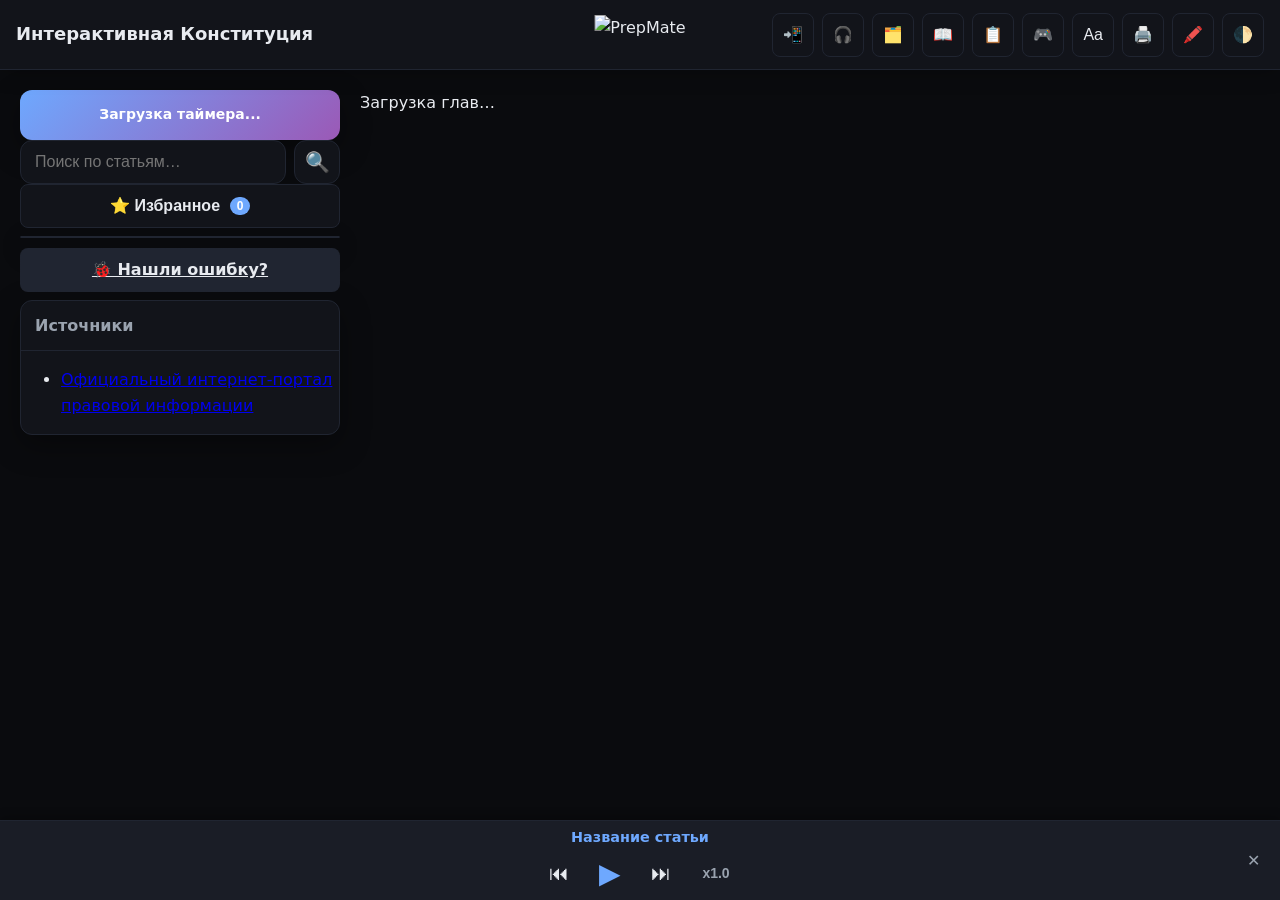
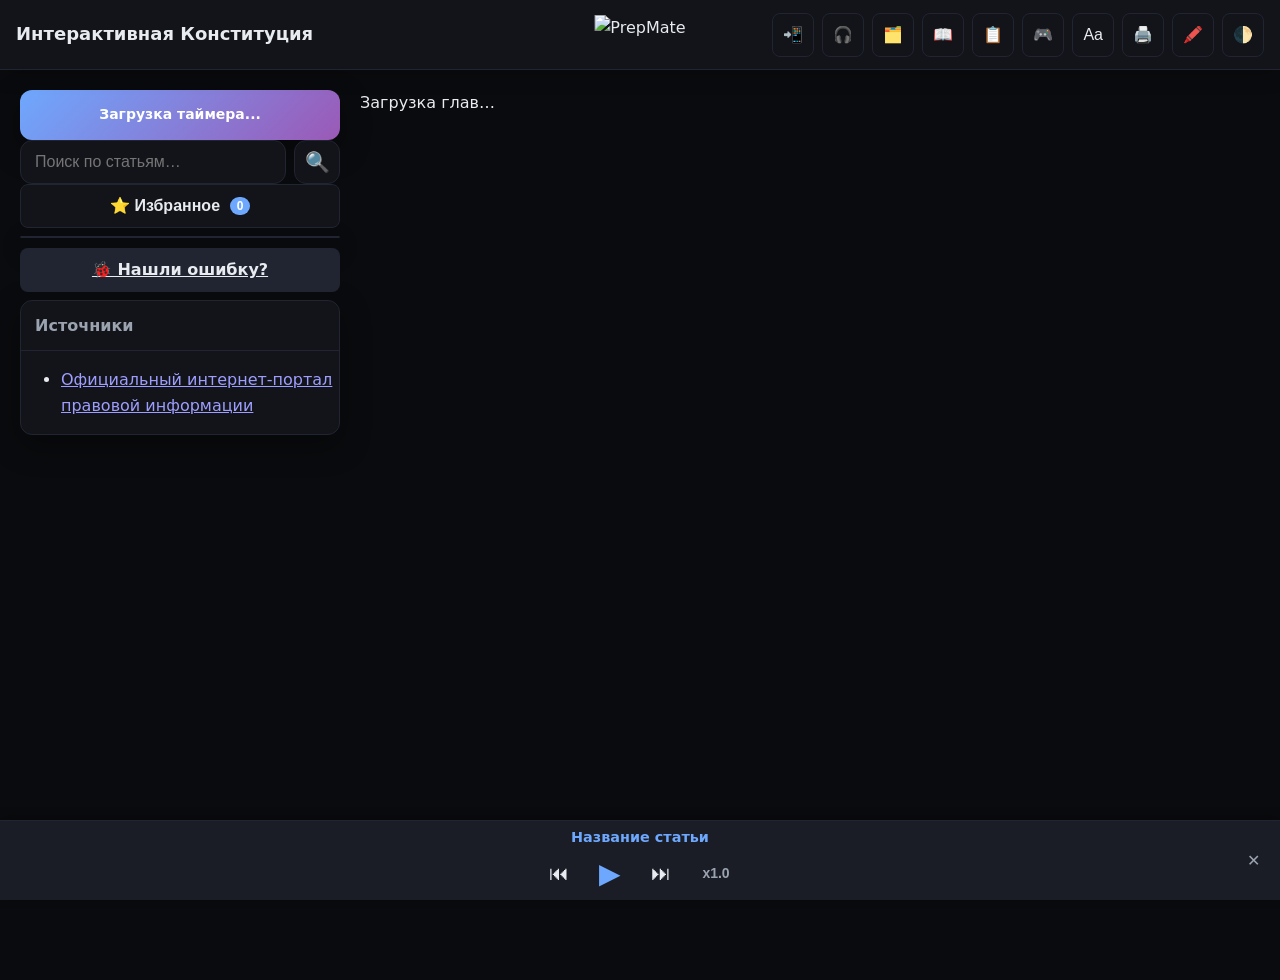

fix search trainers and mobile UI

--- a/style.css
+++ b/style.css
@@ -11,6 +11,8 @@
     --scroll-track: #1a1d26;
     --scroll-thumb: #3e4658;
     --player-bg: #1a1d26;
+    --surface2: #191d26;
+    color-scheme: dark;
 
     /* Шрифты */
     --font-family-sans: system-ui, -apple-system, Segoe UI, Roboto, sans-serif;
@@ -158,6 +160,8 @@ button, .btn, .nav-item, .sheet-tool-btn, .toc-chapter-header { min-height: 44px
     --scroll-track: #e2e8f0;
     --scroll-thumb: #94a3b8;
     --player-bg: #fff;
+    --surface2: #f1f5f9;
+    color-scheme: light;
 
     --highlight-bg: #fef08a;
 
@@ -185,7 +189,7 @@ body.serif-mode {
 
 html {
     scroll-behavior: smooth;
-    overflow-x: hidden;
+    overflow-x: clip;
 }
 
 body {
@@ -199,7 +203,7 @@ body {
     background: var(--bg);
     color: var(--text);
     min-height: 100vh;
-    overflow-x: hidden;
+    overflow-x: clip;
 }
 
 @media (max-width: 768px) {
@@ -2475,21 +2479,6 @@ button, .btn, .nav-item, .sheet-tool-btn, .toc-chapter-header { min-height: 44px
     .btn-read { width: 100%; min-height: 44px; padding: 9px 16px; border-radius: 10px; white-space: nowrap; }
 }
 
-/* Практические ситуации, банк аргументов и тренажёр ошибок */
-.practice-situation {
-    margin-top: 16px;
-    border: 1px solid rgba(34, 197, 94, .28);
-    border-radius: 10px;
-    background: rgba(34, 197, 94, .06);
-    overflow: hidden;
-}
-.practice-situation summary { min-height: 44px; display: flex; align-items: center; padding: 10px 13px; color: #4ade80; font-weight: 700; cursor: pointer; }
-.practice-situation summary::before { content: '🏙'; margin-right: 8px; }
-.practice-situation-body { padding: 0 13px 13px; line-height: 1.55; }
-.practice-story { margin-top: 2px; }
-.practice-question { font-weight: 700; }
-.practice-answer { padding: 11px; border-radius: 8px; background: rgba(34, 197, 94, .09); color: var(--text); }
-
 .argument-bank-tools { display: grid; grid-template-columns: minmax(0, 1fr) minmax(190px, .35fr); gap: 10px; padding: 14px 16px 4px; }
 .argument-bank-tools input, .argument-bank-tools select { width: 100%; min-height: 44px; border: 1px solid var(--border); border-radius: 9px; background: var(--surface2); color: var(--text); padding: 8px 10px; font: inherit; }
 .argument-bank-note { grid-column: 1 / -1; margin: 2px 0 8px; color: var(--muted); font-size: 12px; line-height: 1.45; }
@@ -2514,9 +2503,136 @@ button, .btn, .nav-item, .sheet-tool-btn, .toc-chapter-header { min-height: 44px
     .argument-card-top { flex-wrap: wrap; }
     .find-error-body { padding: 13px; }
     .error-statement p { font-size: 1rem; }
-    .practice-situation-body { font-size: .95rem; }
 }
 
 @media print {
     #argumentBankDialog, #findErrorDialog { display: none !important; }
+}
+
+/* Исправления интерфейса v23 */
+select,
+select option,
+select optgroup {
+    background-color: var(--surface2);
+    color: var(--text);
+}
+
+:root:not(.light) select {
+    color-scheme: dark;
+}
+
+.sidebar {
+    position: sticky;
+    top: 90px;
+    height: calc(100vh - 110px);
+    overflow: visible;
+}
+
+.sidebar-inner {
+    position: static;
+    height: 100%;
+    overflow-y: auto;
+    overscroll-behavior: contain;
+}
+
+#resetProgressDialog,
+#resetHighscoreDialog {
+    top: 50%;
+    left: 50%;
+    right: auto;
+    transform: translate(-50%, -50%);
+    transform-origin: center;
+    margin: 0;
+}
+
+.game-feedback {
+    height: auto;
+    min-height: 24px;
+    line-height: 1.45;
+    overflow-wrap: anywhere;
+}
+
+#nextGameQuestionBtn,
+#mixedNext {
+    position: static;
+    margin-top: 12px;
+}
+
+.flashcard .front,
+.flashcard .back {
+    box-sizing: border-box;
+    overflow-y: auto;
+    overflow-x: hidden;
+    overflow-wrap: anywhere;
+}
+
+.flashcard .back {
+    justify-content: flex-start;
+}
+
+#dictionaryDialog[open] {
+    display: flex;
+    flex-direction: column;
+    max-height: min(90dvh, 850px);
+    overflow: hidden;
+}
+
+#dictionaryDialog .dialog-header,
+#dictionaryDialog .dictionary-tools {
+    flex: 0 0 auto;
+}
+
+#dictionaryDialog .dictionary-content {
+    flex: 1 1 auto;
+    min-height: 0;
+    max-height: none;
+}
+
+@media (max-width: 768px) {
+    .sidebar {
+        position: fixed;
+        top: 70px;
+        height: calc(100dvh - 70px - var(--nav-height));
+        overflow-y: auto;
+    }
+
+    .sidebar-inner {
+        height: auto;
+        min-height: 100%;
+        overflow: visible;
+    }
+
+    .mobile-search-banner {
+        position: static;
+        top: auto;
+        z-index: auto;
+    }
+
+    #dictionaryDialog {
+        width: calc(100vw - 20px);
+        max-height: calc(100dvh - var(--nav-height) - 16px);
+        margin: auto;
+    }
+
+    #dictionaryDialog .dialog-header {
+        position: sticky;
+        top: 0;
+        z-index: 2;
+        background: var(--card);
+        padding: 12px;
+    }
+
+    #dictionaryDialog .dictionary-content {
+        padding: 12px;
+    }
+
+    .flashcard .front,
+    .flashcard .back {
+        padding: 16px;
+    }
+
+    #mixedNext,
+    #nextGameQuestionBtn {
+        width: 100%;
+    }
 }
